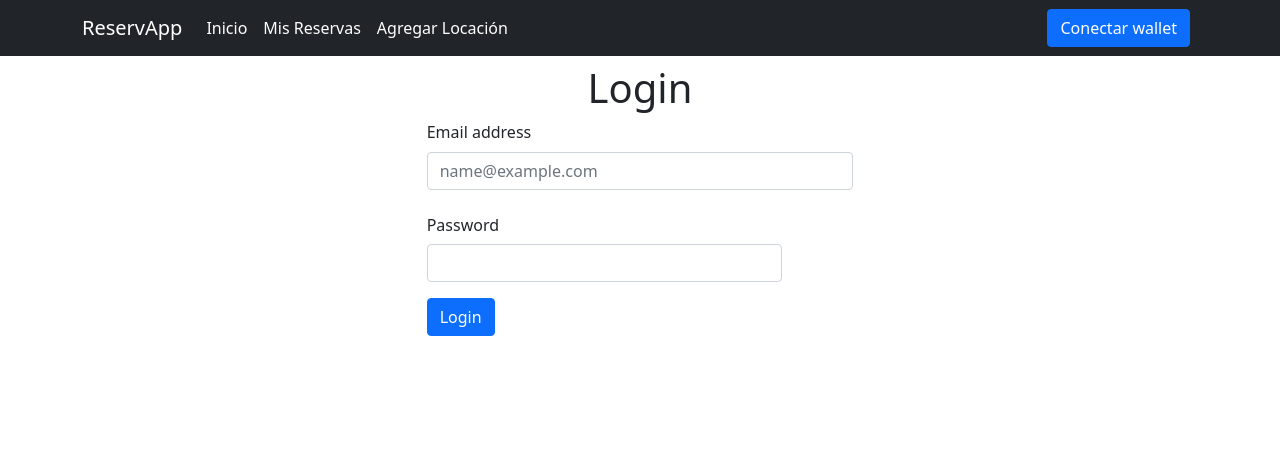
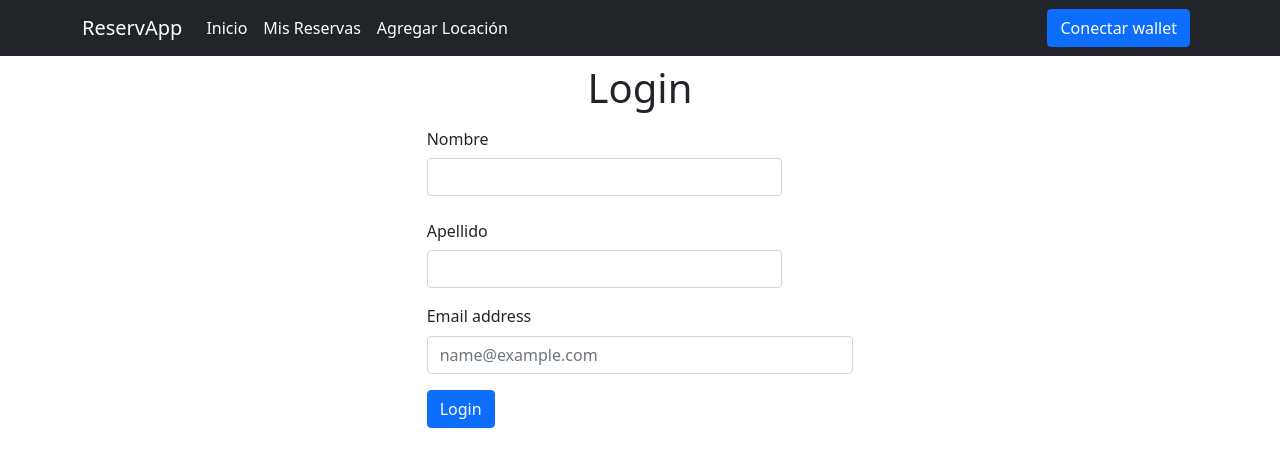
Before and after one commit to parisote/market_dapp, a Vue app in the folder packages/frontend/: page /#/Login in a window 1280 px wide. Shown: the top 466 px of the page. Built offline with nearby package versions, Linux system fonts and the light colour scheme; no server answers.

Commit message:
mostrar login

```diff
--- a/packages/frontend/src/App.vue
+++ b/packages/frontend/src/App.vue
@@ -17,7 +17,7 @@
           <router-link class="nav-link active" aria-current="page" to="/AddLocation">Agregar Locación</router-link>
         </li>
         <li>
-          <div class="btn-nav me-2" v-if="this.address !== ''"><router-link class="nav-link active" aria-current="page" to="/Login">Login</router-link></div>
+          <div class="btn-nav me-2" v-if="(this.address !== '')&&(this.exists==false)"><router-link class="nav-link active" aria-current="page" to="/Login">Login</router-link></div>
         </li>
       </ul>
       <ul class="nav navbar-nav ml-auto">
@@ -25,7 +25,7 @@
           <a class="nav-link disabled">{{this.address}}</a>
         </li>
         <li>
-          <div class="btn-nav me-2" v-if="this.address == ''"><button type="button" class="btn btn-primary" @click="connectWallet">Conectar wallet</button></div>
+          <div class="btn-nav me-2" v-if="this.address == ''" ><button type="button" class="btn btn-primary" @click="connectWallet">Conectar wallet</button></div>
         </li>
       </ul>
     </div>
@@ -53,6 +53,10 @@ export default {
       addAddress,
       setContract
     };
+  }, data() {
+    return {
+     exists: { exists:false },
+    };
   },
   methods: {
     async connectWallet() {
@@ -75,17 +79,24 @@ export default {
       } else {
         console.log("Install metamask")
       }
-    }
+    },
   },
   mounted() {
     if(localStorage.getItem('address'))
       this.connectWallet()
-  }
+  },
+  async getPersonByAddress() {
+      const Person = await this.contract.getPersonByAddress(this.address)
+      if (Person.last_name !== ''&&Person.first_name!==''&&Person.email!=='') {
+        this.exists = true;
+      }
+    }
 };
 </script>
 
 <style>
 /*
+
 @import './assets/base.css';
 #app {
   max-width: 1280px;
--- a/packages/frontend/src/components/Login.vue
+++ b/packages/frontend/src/components/Login.vue
@@ -8,22 +8,28 @@
       </div>
     </div>
     <form>
+        <div class="mb-3">
+         <label class="col-sm-2 col-form-label">Nombre</label>
+         <div class="col-sm-10">
+        <input class="form-control" v-model="user.nombre" />
+    </div>
+      </div>
+      <div class="mb-3">
+         <label class="col-sm-2 col-form-label">Apellido</label>
+         <div class="col-sm-10">
+        <input class="form-control" v-model="user.apellido" />
+    </div>
+      </div>
       <div class="mb-3">
         <label for="exampleFormControlInput1" class="form-label">Email address</label>
-        <input type="email" class="form-control" id="exampleFormControlInput1" placeholder="name@example.com">
+        <input type="email" class="form-control" id="exampleFormControlInput1" placeholder="name@example.com" v-model="user.email" />
       </div>
-      <div class="mb-3">
-         <label for="inputPassword" class="col-sm-2 col-form-label">Password</label>
-         <div class="col-sm-10">
-        <input type="password" class="form-control" id="inputPassword">
-    </div>
-      </div>
-       <button type="submit" class="btn btn-primary" @click="createUser">Login</button>
+       <button type="submit" class="btn btn-primary" @click="linkedPerson">Login</button>
     </form>
   </div>
 </template>
 
-<!--
+
 <script>
 import { useStore } from '../store/store.js';
 import { storeToRefs } from 'pinia';
@@ -43,16 +49,18 @@ export default {
   },
   data() {
     return {
+     lista: [],
+     user: { nombre:"",apellido:"",email:"" },
      mensajeError: "",
     };
   },
   methods:{
-    async createUser(){
-    console.log(await this.contract.createUser() }))
+    async linkedPerson(){
+    console.log(await this.contract.linkedPerson(this.user.nombre, this.user.apellido, this.user.email) )}
     },
   created: async function () {
     try {
-      const rta = await this.contract.getUser()
+      const rta = await this.contract.getPersonByAddress(this.address)
       this.lista = rta.data;
     } catch (error) {
       this.mensajeError = "No se pudo obtener los datos ";
@@ -60,7 +68,4 @@ export default {
     }
   }
   };
-}
 </script>
-
--->
```
